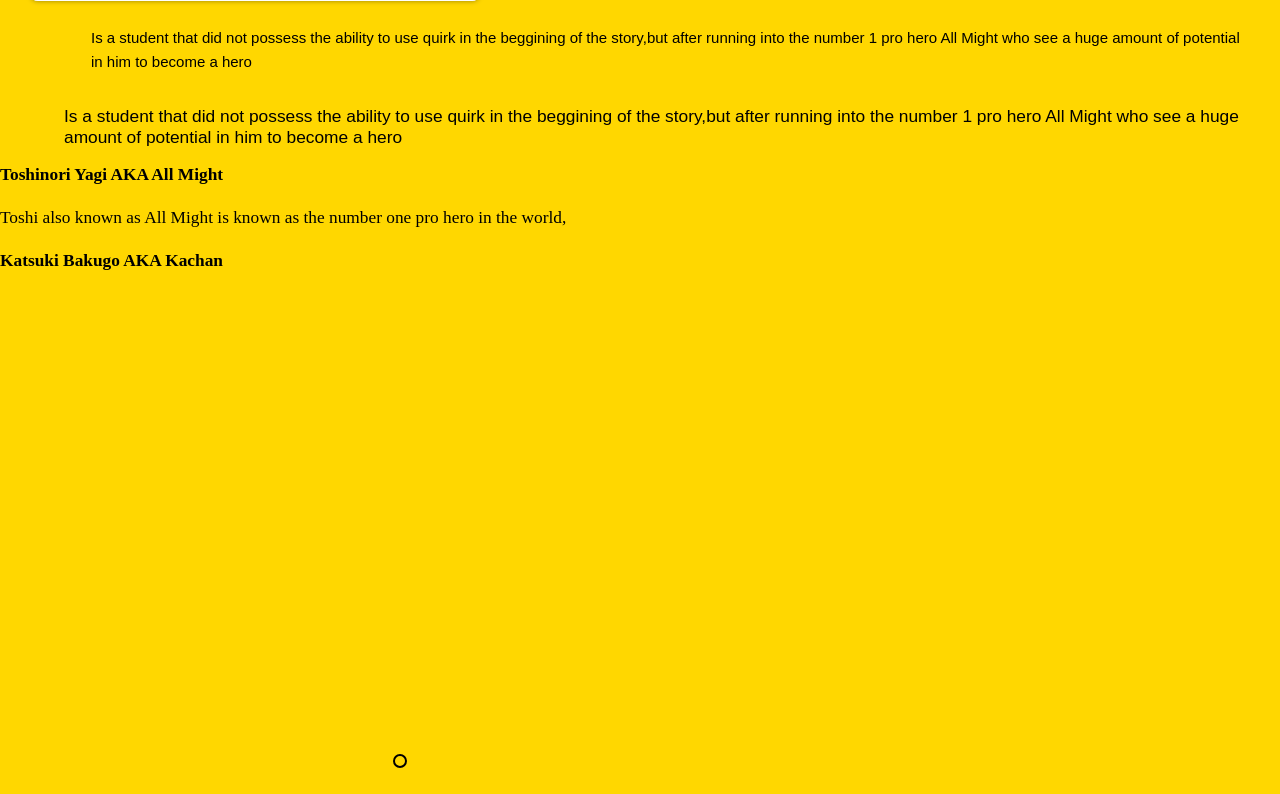
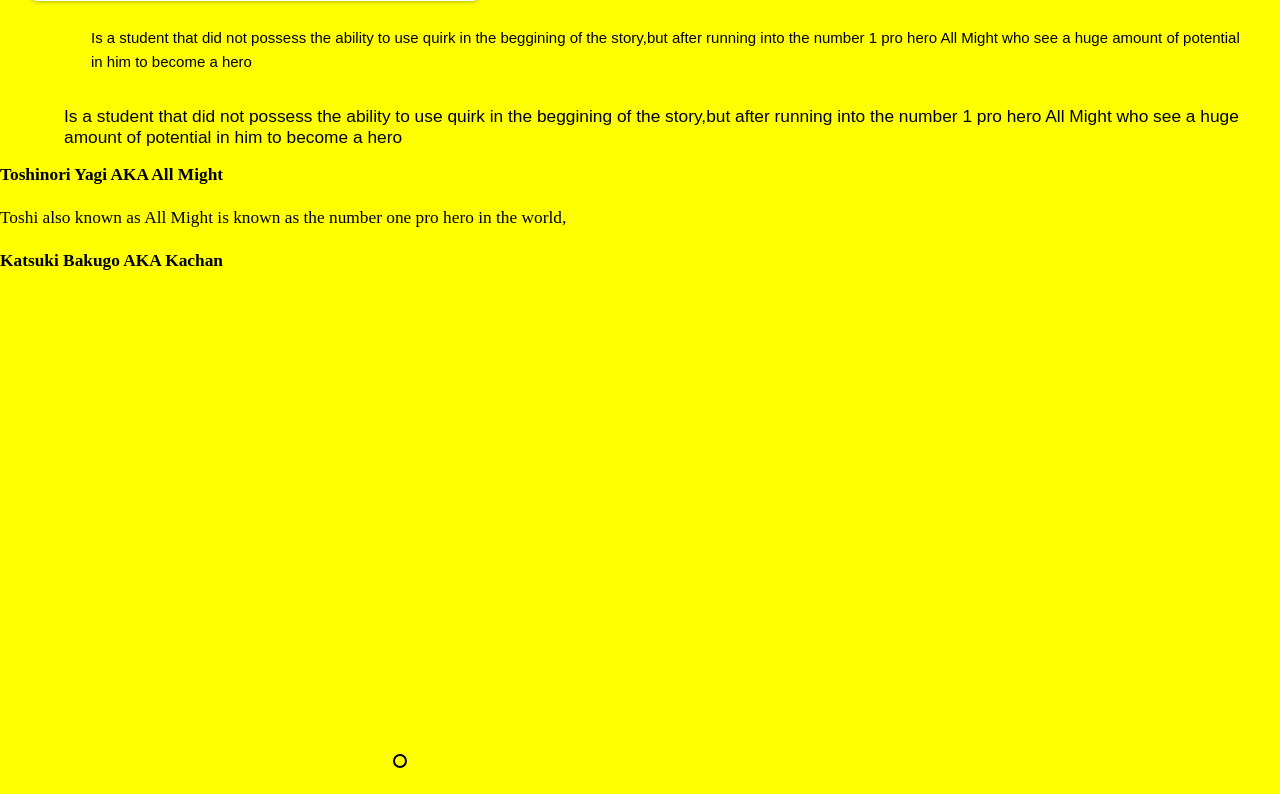
Before and after one commit to presleyigie1/Otaku, a PHP site: page /MHA.html in a window 1280 px wide. Shown: the part 706-1500 px from the top of the page. Run offline with PHP 8.4, Linux system fonts and the light colour scheme; some web fonts are replaced.

Commit message:
Added comments

```diff
--- a/Style.css
+++ b/Style.css
@@ -1,5 +1,5 @@
 body{
-    background-color:gold;
+    background-color:yellow;
     font-size: 13pt;
 
 }
@@ -39,7 +39,7 @@ body{
 
 
 }
-/*sean*/
+/*Sean*/
 .para1{
     font-family: 'Oswald',
     sans-serif;
@@ -61,31 +61,31 @@ body{
     overflow:hidden;
 
 }
-
+/*Sean*/
 .slides{
     width: 500%;
     height:500px;
     display: flex;
 }
-
+/*Sean*/
 .slides input{
     display: none;
 
 }
-
+/*Sean*/
 .slide{
     width: 20%;
     transition: 4s;
 
 }
-
+/*Sean*/
 .slide img{
     width:800px;
     height:500px;
 }
 
 /*css for manual navigation*/
-
+/*Sean*/
 .navigation-manual{
     position: absolute;
     width: 800px;
@@ -94,7 +94,7 @@ body{
     justify-content: center;
 
 }
-
+/*Sean*/
 .manual-btn{
     border: 2px solid black;
     padding: 5px;
@@ -102,13 +102,13 @@ body{
     cursor: pointer;
     transition: 2s;
 }
-
+/*Sean*/
 .manual-btn:not(:last-child){
 
     margin-right: 40px;
 
 }
-
+/*Sean*/
 .manual-btn:hover{
     background:black;
 
```
